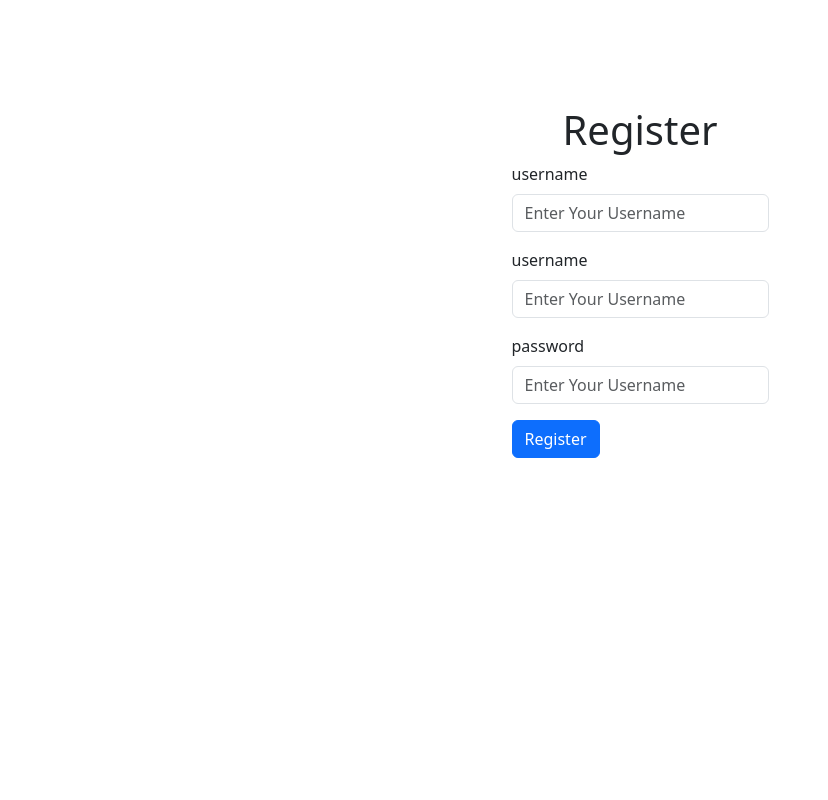
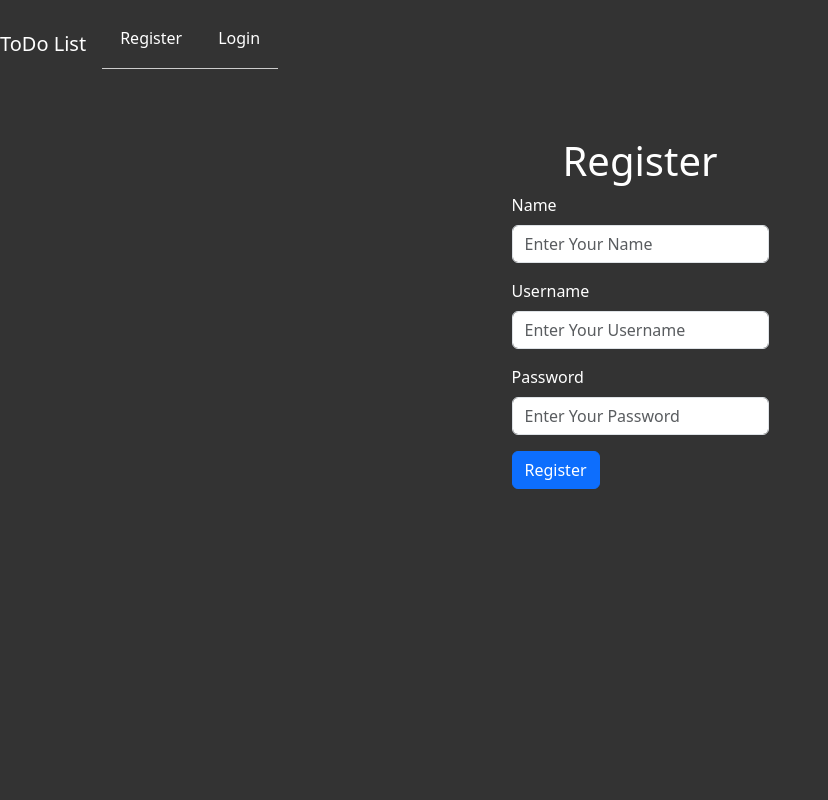
Before and after one commit to berkasin01/todowebsite, a Flask app: page /register in a window 1280 px wide. Shown: the whole page, without its empty margins (0-828 px from the left). Run offline with Flask 3, Linux system fonts and the light colour scheme; some libraries are stand-ins or nearby versions.

Commit message:
Todo Website Finish

```diff
--- a/main.py
+++ b/main.py
@@ -8,8 +8,10 @@ from wtforms import StringField, SubmitField, URLField, TimeField, SelectField,
 from wtforms.validators import DataRequired
 import sqlite3
 from wtforms.validators import DataRequired, Length
-from flask_login import LoginManager, UserMixin
+from flask_login import LoginManager, UserMixin, login_user, login_required, logout_user, current_user
 from flask_sqlalchemy import SQLAlchemy
+from werkzeug.security import generate_password_hash, check_password_hash
+from datetime import datetime
 
 app = Flask(__name__)
 bs = Bootstrap5(app=app)
@@ -20,9 +22,17 @@ class Base(DeclarativeBase):
 
 
 db = SQLAlchemy(model_class=Base)
-app.config["SQLALCHEMY_DATABASE_URI"] = "sqlite:///cafes.db"
+app.config["SQLALCHEMY_DATABASE_URI"] = "sqlite:///todo.db"
 db.init_app(app=app)
 app.config['SECRET_KEY'] = 'secretkey'
+
+login_manager = LoginManager()
+login_manager.init_app(app)
+
+
+@login_manager.user_loader
+def load_user(user_id):
+    return User.query.get(user_id)
 
 
 class LoginForm(FlaskForm):
@@ -40,70 +50,150 @@ class LoginForm(FlaskForm):
 
 
 class RegisterForm(FlaskForm):
-    name = StringField("username", validators=[DataRequired(), Length(min=6, max=10)],
+    name = StringField("Name", validators=[DataRequired()],
+                       render_kw={
+                           "class": "Username",
+                           "placeholder": "Enter Your Name"
+                       })
+    username = StringField("Username", validators=[DataRequired()],
                            render_kw={
                                "class": "Username",
                                "placeholder": "Enter Your Username"
                            })
-    username = StringField("username", validators=[DataRequired(), Length(min=6, max=10)],
-                           render_kw={
-                               "class": "Username",
-                               "placeholder": "Enter Your Username"
-                           })
-    password = StringField("password", validators=[DataRequired(), Length(min=8, max=14)],
+    password = StringField("Password", validators=[DataRequired(), Length(min=8, max=14)],
                            render_kw={
                                "class": "password",
-                               "placeholder": "Enter Your Username"
+                               "placeholder": "Enter Your Password"
                            })
-    submit = SubmitField("Register",render_kw={"class": "button"})
+    submit = SubmitField("Register", render_kw={"class": "button"})
+
 
 class ToDoForm(FlaskForm):
     to_do = StringField("ToDo Task", validators=[DataRequired()],
-                           render_kw={
-                               "class": "todobox",
-                               "placeholder": "Enter The Task"
-                           })
+                        render_kw={
+                            "class": "todobox",
+                            "placeholder": "Enter The Task"
+                        })
     submit = SubmitField("Add", render_kw={"class": "button"})
 
-class User(db.Model):
+
+class User(db.Model, UserMixin):
+    __tablename__ = "User"
+
     id: Mapped[int] = mapped_column(Integer, primary_key=True)
     name: Mapped[str] = mapped_column(String(250), nullable=False)
     username: Mapped[str] = mapped_column(String(250), unique=True, nullable=False)
     password: Mapped[str] = mapped_column(String(250), nullable=False)
+    todos = relationship("ToDo", back_populates="parent")
 
 
 class ToDo(db.Model):
+    __tablename__ = "ToDo"
+
     id: Mapped[int] = mapped_column(Integer, primary_key=True)
+    parent_id = mapped_column(ForeignKey("User.id"))
     todo: Mapped[str] = mapped_column(String, nullable=False)
+    task_status: Mapped[str] = mapped_column(String, nullable=False)
+    date: Mapped[str] = mapped_column(String, nullable=False)
+    parent = relationship("User", back_populates="todos")
+
+
+with app.app_context():
+    db.create_all()
 
 
 @app.route("/", methods=["GET", "POST"])
 def home_page():
     login_form = LoginForm()
+    if request.method == "POST" and current_user.is_anonymous:
+        user_name = login_form.username.data
+        password = login_form.password.data
+        user = db.session.execute(db.select(User).where(User.username == user_name)).scalar()
+        if check_password_hash(user.password, password):
+            login_user(user)
+            print("True")
+            return redirect(url_for('todo_page'))
+    elif current_user.is_authenticated:
+        return redirect(url_for("todo_page"))
+    return render_template("index.html", form=login_form)
+
+
+@app.route("/login", methods=["GET", "POST"])
+def login_page():
+    login_form = LoginForm()
     if request.method == "POST":
         user_name = login_form.username.data
         password = login_form.password.data
-        print(user_name, password)
-    return render_template("index.html", form=login_form)
+        user = db.session.execute(db.select(User).where(User.username == user_name)).scalar()
+        if check_password_hash(user.password, password):
+            login_user(user)
+            print("True")
+            return redirect(url_for('todo_page'))
+    return render_template("login.html", form=login_form)
 
 
-@app.route("/register", methods=["GET","POST"])
+@app.route("/register", methods=["GET", "POST"])
 def register_page():
     register_form = RegisterForm()
     if request.method == "POST":
         name = register_form.name.data
         username = register_form.username.data
         password = register_form.password.data
-    return render_template("register.html",form=register_form)
+        pw_hash = generate_password_hash(password, method="scrypt", salt_length=8)
+        new_user = User(
+            name=name,
+            username=username,
+            password=pw_hash
+        )
+        db.session.add(new_user)
+        db.session.commit()
+        return redirect(url_for('login_page'))
+    return render_template("register.html", form=register_form)
 
-@app.route("/todo", methods=["GET","POST"])
+
+@app.route("/todo", methods=["GET", "POST"])
+@login_required
 def todo_page():
     todo_form = ToDoForm()
-    new_todo = todo_form.to_do.data
+    task_status = 0
+    todo_data = db.session.execute(db.select(ToDo).where(ToDo.parent_id == current_user.id)).scalars().all()
+    if request.method == "POST":
+        new_todo = todo_form.to_do.data
+        currentDateAndTime = datetime.now()
+        currentTime = currentDateAndTime.strftime("%H:%M:%S")
 
-    return render_template("todo.html",form=todo_form)
+        new_todo = ToDo(
+            todo=new_todo,
+            date=currentTime,
+            task_status=task_status,
+            parent_id=current_user.id
+        )
+        db.session.add(new_todo)
+        db.session.commit()
+        return redirect(url_for('todo_page'))
+    return render_template("todo.html", form=todo_form, all_data=todo_data)
 
 
+@app.route("/logout", methods=["GET", "POST"])
+def logout():
+    logout_user()
+    return redirect(url_for("home_page"))
+
+
+@app.route("/delete/<id_num>", methods=["GET", "POST"])
+def delete(id_num):
+    find_post = db.session.execute(db.select(ToDo).where(ToDo.id == id_num)).scalar()
+    db.session.delete(find_post)
+    db.session.commit()
+    return redirect(url_for('home_page'))
+
+
+@app.route("/complete/<id_num>", methods=["GET", "POST"])
+def complete(id_num):
+    find_post = db.session.execute(db.select(ToDo).where(ToDo.id == id_num)).scalar()
+    find_post.task_status = 1
+    db.session.commit()
+    return redirect(url_for('home_page'))
 
 if __name__ == "__main__":
-    app.run()
+    app.run(debug=True)
--- a/static/css/style.css
+++ b/static/css/style.css
@@ -25,10 +25,70 @@
 
 a.button {
     padding: 1px 6px;
-    border: 10px outset buttonborder;
+    border: 6px outset buttonborder;
     border-radius: 25px;
     color: buttontext;
     background-color: buttonface;
     text-decoration: none;
 
 }
+
+
+body {
+background-color: #333;
+color: white;
+}
+
+a {
+    color: #ffc107;
+}
+
+.jumbotron {
+  display: flex;
+  align-items: center;
+  margin: 0;
+  height: 100vh;
+  color: white;
+  background-color: #333;
+}
+
+.space-above {
+    margin-top: 20px;
+    padding-top: 20px;
+}
+
+li {
+    display: flex;
+    align-items: center;
+    justify-content: space-between;
+    margin-bottom: 10px;
+    padding: 10px;
+    border-bottom: 1px solid #ccc;
+}
+
+.to_do_item {
+    margin: 0;
+    font-size: 50px;
+    color:red;
+}
+
+.to_do_done_item {
+    margin: 0;
+    font-size: 50px;
+    color: green;
+}
+
+.to_do_button {
+    margin-left: 10px;
+    padding: 5px 10px;
+    text-decoration: none;
+    color: white;
+    background-color: #007bff;
+    border-radius: 3px;
+    font-size: 14px;
+    display: inline-block;
+}
+
+.to_do_button:hover {
+    background-color: #0056b3;
+}
--- a/templates/base.html
+++ b/templates/base.html
@@ -15,16 +15,26 @@
   </head>
   <body>
   <nav class="navbar navbar-expand">
-      <a class="navbar-brand" href="{{ url_for('home_page') }}" style="color: white;">Cafe Ratings</a>
+      <a class="navbar-brand" href="{{ url_for('home_page') }}" style="color: white;">ToDo List</a>
       <button class="navbar-toggler" type="button" data-toggle="collapse" data-target="#navbarsExample02" aria-controls="navbarsExample02" aria-expanded="false" aria-label="Toggle navigation">
         <span class="navbar-toggler-icon"></span>
       </button>
       <div class="collapse navbar-collapse" id="navbarsExample02">
         <ul class="navbar-nav mr-auto">
-          <li class="nav-item active">
-            <a class="nav-link" href="{{ url_for('register_page') }}" style="color: white;">Add a new Cafe</a>
+            {% if not current_user.is_authenticated %}
+             <li class="nav-item active">
+            <a class="nav-link" href="{{ url_for('register_page') }}" style="color: white;">Register</a>
           </li>
 
+             <li class="nav-item active">
+            <a class="nav-link" href="{{ url_for('login_page') }}" style="color: white;">Login</a>
+          </li>
+                {% endif %}
+            {% if current_user.is_authenticated %}
+          <li class="nav-item active">
+            <a class="nav-link" href="{{ url_for('logout') }}" style="color: white;">Logout</a>
+          </li>
+            {% endif %}
         </ul>
       </div>
     </nav>
```
Also changed, not shown: templates/login.html (+11 -0 lines), templates/todo.html (+22 -1 lines).
